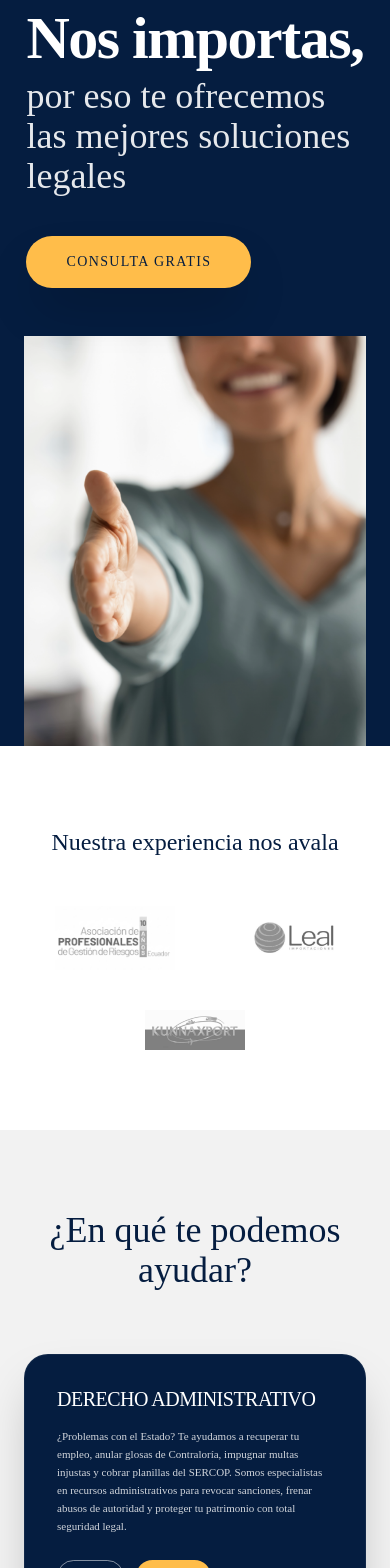
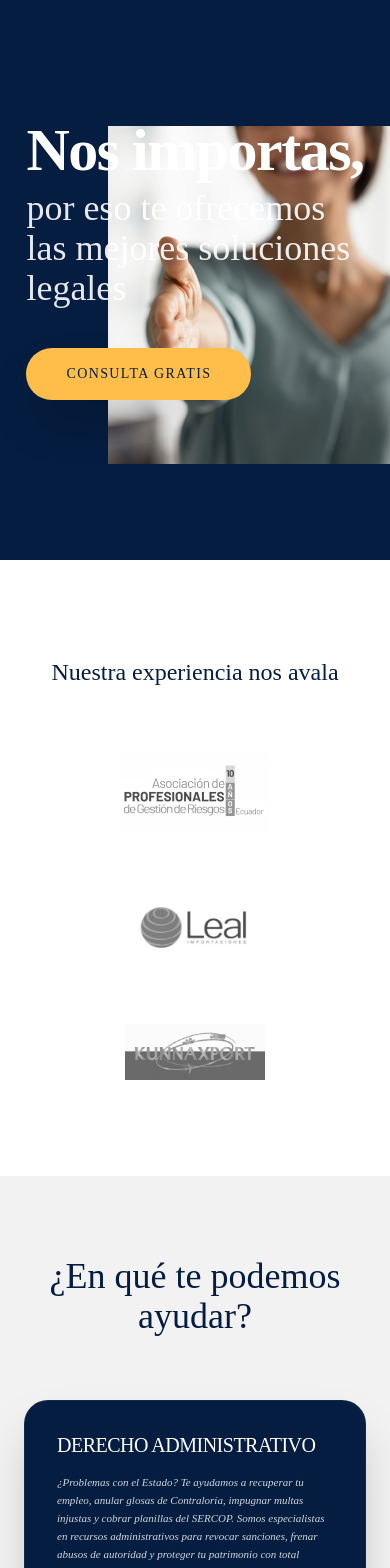
Before and after one commit to DevCardenasS/web-cardenas-saltos, a Next.js app: page / in a window 390 px wide. Shown: the part 120-1688 px from the top of the page. Built offline with nearby package versions, Linux system fonts and the light colour scheme.

Commit message:
Update index.js

```diff
--- a/pages/index.js
+++ b/pages/index.js
@@ -10,9 +10,10 @@ export default function Home() {
         <title>Cárdenas Saltos | Inicio</title>
       </Head>
 
-      {/* HERO SECTION - CORREGIDO AIRE AZUL PEGANDO LA IMAGEN AL BORDE */}
-      <section className="w-full bg-[#051d40] relative overflow-hidden min-h-[600px] flex items-center">
+      {/* HERO SECTION - SOLUCIÓN AIRE AZUL */}
+      <section className="w-full bg-[#051d40] relative min-h-[600px] flex items-center overflow-hidden">
         <div className="max-w-7xl mx-auto w-full flex flex-col md:flex-row items-center relative px-6">
+
           <div className="md:w-1/2 py-12 md:py-20 z-10 text-left">
             <h1 className="text-white leading-[1.1]">
               <span className="block text-6xl md:text-7xl font-black mb-2 tracking-tight">
@@ -31,40 +32,41 @@ export default function Home() {
               </a>
             </div>
           </div>
-          {/* Imagen alineada a la derecha y al fondo para eliminar el espacio azul */}
-          <div className="md:w-1/2 flex justify-end items-end self-end h-full">
+
+          {/* IMAGEN HERO: Pegada al borde derecho y abajo para eliminar el espacio azul */}
+          <div className="md:w-1/2 absolute bottom-0 right-0 h-full flex items-end justify-end pointer-events-none">
             <img
                 src="/home/home-hero-Cardenas-saltos-Abogados-trabajemos-juntos.png"
                 alt="Abogada Cárdenas Saltos"
-                className="w-full h-auto object-contain object-right-bottom max-h-[650px]"
+                className="h-[90%] md:h-[110%] w-auto object-contain object-right-bottom translate-y-4"
             />
           </div>
         </div>
       </section>
 
-      {/* SECCIÓN EXPERIENCIA - TÍTULO MEDIUM */}
-      <section className="w-full py-20 px-6 bg-white text-center">
-        <h2 className="text-2xl font-medium text-[#051d40] mb-12">Nuestra experiencia nos avala</h2>
-        <div className="max-w-5xl mx-auto flex flex-wrap justify-center items-center gap-10 grayscale opacity-60">
+      {/* SECCIÓN EXPERIENCIA: Logos más grandes y separados */}
+      <section className="w-full py-24 px-6 bg-white text-center">
+        <h2 className="text-2xl font-medium text-[#051d40] mb-16">Nuestra experiencia nos avala</h2>
+        <div className="max-w-6xl mx-auto flex flex-wrap justify-center items-center gap-16 md:gap-24 grayscale opacity-70">
           <img
             src="/home/home-experiencia-Cardenas-saltos-Abogados-asociacion-de-profesionales-de-gestiones-de-riesgo.png"
-            className="h-16 object-contain"
+            className="h-20 md:h-24 object-contain"
             alt="Asociación"
           />
           <img
             src="/home/home-experiencia-Cardenas-Saltos-abogados-leal.png"
-            className="h-12 object-contain"
+            className="h-16 md:h-20 object-contain"
             alt="Leal"
           />
           <img
             src="/home/home-experiencia-Cardenas-saltos-Abogados-kunnaxport.png"
-            className="h-10 object-contain"
+            className="h-14 md:h-18 object-contain"
             alt="Kunak"
           />
         </div>
       </section>
 
-      {/* SECCIÓN SERVICIOS - FONDO #f2f2f2 - TÍTULO NO CURSIVA */}
+      {/* SECCIÓN SERVICIOS: Rutas corregidas (sin tildes) */}
       <section className="w-full py-20 px-6 bg-[#f2f2f2]">
         <h2 className="text-center text-4xl font-medium text-[#051d40] mb-16">¿En qué te podemos ayudar?</h2>
         <div className="max-w-7xl mx-auto grid md:grid-cols-2 gap-8">
@@ -86,20 +88,20 @@ export default function Home() {
           <ServiceCard
             title="Notarías"
             desc="Trámites legales rápidos sin ir a juicio. Resolvemos herencias (posesión efectiva), divorcios inmediatos y creación de empresas SAS en tiempo récord. Garantizamos seguridad jurídica en tus escrituras y promesas de compraventa de casas o carros, con total respaldo legal y agilidad en cada proceso."
-            img="/home/home-ayudar-Cardenas-saltos-Abogados-derecho-notarial-notarías.png"
+            img="/home/home-ayudar-Cardenas-saltos-Abogados-derecho-notarial-notarias.png"
             phoneNumber={phoneNumber}
           />
 
           <ServiceCard
             title="Mediación"
             desc="Resuelve tus conflictos hoy mismo de forma económica y sin peleas. Acuerdos legales sobre pensiones de alimentos, visitas, tenencia, deudas bancarias y liquidaciones laborales. Evita juicios de años con un acta de mediación que tiene la misma fuerza de una sentencia y garantiza tu paz mental."
-            img="/home/home-ayudar-Cardenas-saltos-Abogados-mediación-pension-alimenticia.png"
+            img="/home/home-ayudar-Cardenas-saltos-Abogados-mediacion-pension-alimenticia.png"
             phoneNumber={phoneNumber}
           />
         </div>
       </section>
 
-      {/* BANNER FINAL - ALINEADO IZQUIERDA - PESOS BLACK Y REGULAR */}
+      {/* BANNER FINAL */}
       <section className="w-full bg-[#ffbd4a] py-24">
         <div className="max-w-7xl mx-auto px-6 text-left">
           <h2 className="text-[#051d40] text-5xl md:text-6xl leading-tight mb-10">
@@ -116,14 +118,13 @@ export default function Home() {
   );
 }
 
-// Sub-componente ServiceCard con botones en Regular y títulos en Medium
 function ServiceCard({ title, desc, img, phoneNumber }) {
   return (
     <div className="bg-[#051d40] rounded-3xl overflow-hidden flex flex-col md:flex-row min-h-[350px] shadow-2xl group border border-white/5">
       <div className="p-8 md:w-1/2 text-white flex flex-col justify-between">
         <div>
           <h3 className="text-xl font-medium mb-4 uppercase leading-tight tracking-tight">{title}</h3>
-          <p className="text-[11px] text-gray-300 leading-relaxed mb-6 font-normal">
+          <p className="text-[11px] text-gray-300 leading-relaxed mb-6 font-normal italic">
             {desc}
           </p>
         </div>
```
